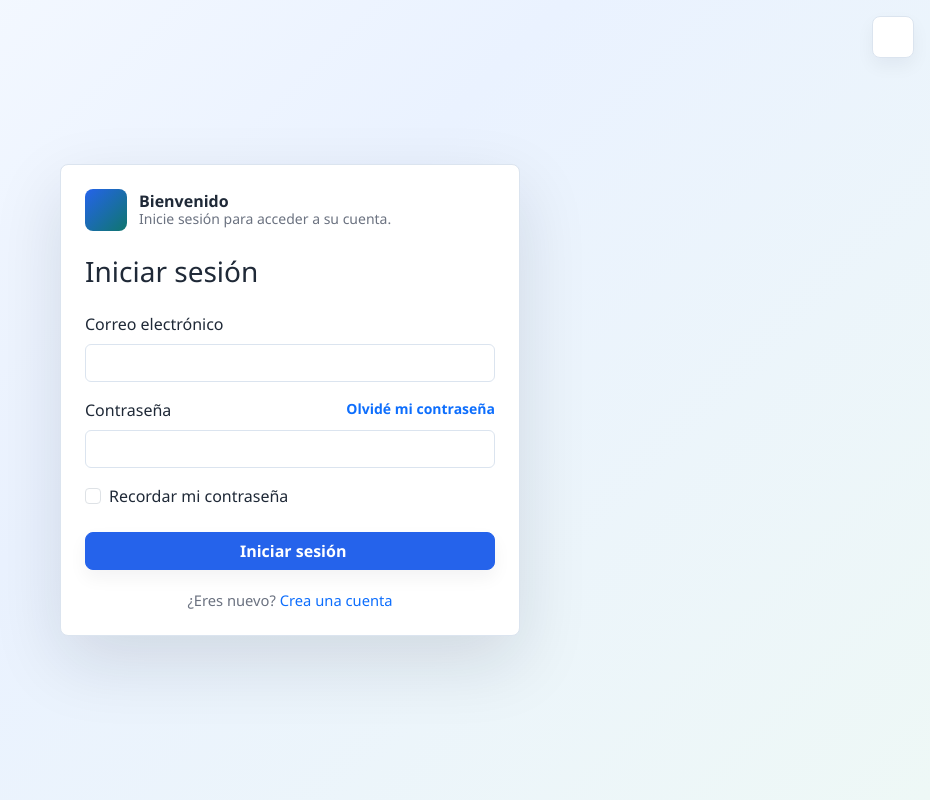
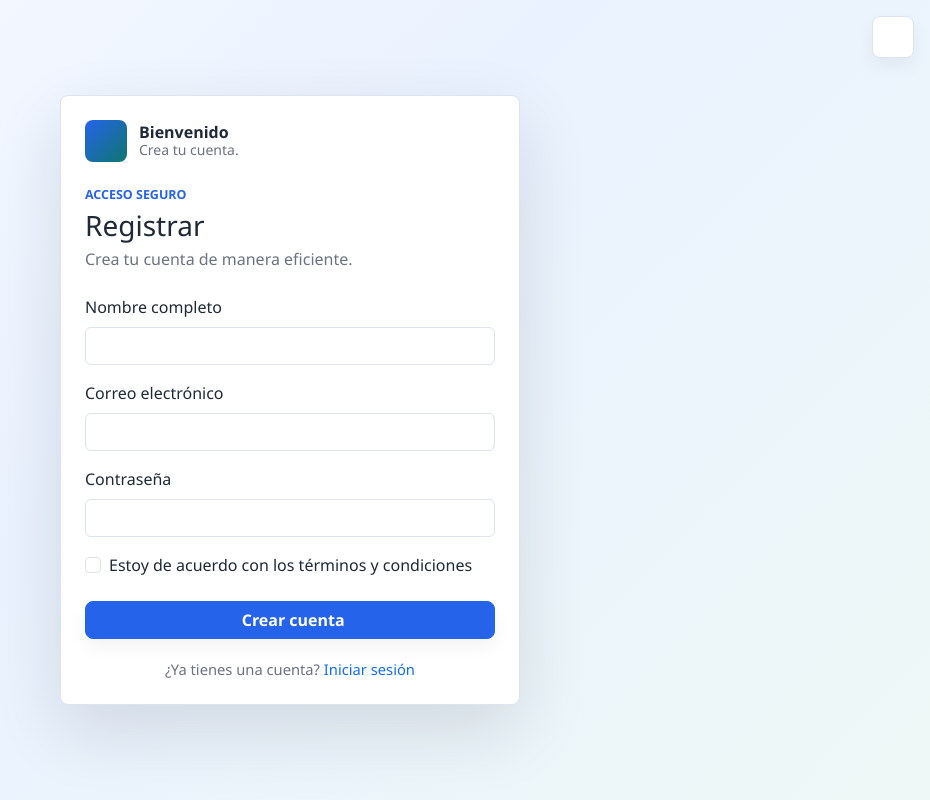
Before and after one commit to SalAmJuanjo/Proyecto_Grupo1, a PHP site: page /login.php in a window 1280 px wide. Shown: the whole page, without its empty margins (350-1280 px from the left). Run offline with PHP 8.4, Linux system fonts and the light colour scheme.

Commit message:
pagina de registro

```diff
--- a/View/login.php
+++ b/View/login.php
@@ -5,7 +5,7 @@
   <meta charset="UTF-8">
   <meta name="viewport" content="width=device-width, initial-scale=1.0">
   <meta name="description"
-    content="Autenticación de usuarios para el sistema del Grupo 1. Inicie sesión para acceder a su cuenta de manera eficiente.">
+   content="Registro de usuarios para el sistema del Grupo 1. Ingrese sus credenciales para crear su cuenta de manera eficiente.">
   <title>Iniciar sesión | Grupo 1</title>
 
   <link rel="stylesheet" href="css/bootstrap.min.css">
@@ -13,36 +13,34 @@
 </head>
 
 <body class="auth-body">
-  <button class="icon-button theme-toggle auth-theme-toggle" type="button" data-theme-toggle
-    aria-label="Switch color theme" title="Switch color theme">
+  <button class="icon-button theme-toggle auth-theme-toggle" type="button" data-theme-toggle aria-label="Switch color theme" title="Switch color theme">
     <i class="bi bi-moon-stars" data-theme-icon aria-hidden="true"></i>
   </button>
   <main class="auth-page">
     <section class="auth-card">
-      <a class="auth-brand" href="index.php"><span class="brand-icon"><i class="bi bi-grid-1x2-fill"
-            aria-hidden="true"></i></span><span><strong>Bienvenido</strong><small>Inicie sesión para acceder a su
-            cuenta.</small></span></a>
+      <a class="auth-brand" href="index.php"><span class="brand-icon"><i class="bi bi-grid-1x2-fill" aria-hidden="true"></i></span><span><strong>Bienvenido</strong><small>Crea tu cuenta.</small></span></a>
       <form class="needs-validation" novalidate>
         <div class="mb-4">
-          <h1 class="h3 mb-1">Iniciar sesión</h1>
+          <p class="eyebrow mb-1">Acceso seguro</p>
+          <h1 class="h3 mb-1">Registrar</h1>
+          <p class="text-muted mb-0">Crea tu cuenta de manera eficiente.</p>
         </div>
-        <div class="mb-3"><label class="form-label" for="loginEmail">Correo electrónico</label><input
-            class="form-control" id="loginEmail" type="email" required>
+        <div class="mb-3"><label class="form-label" for="registerName">Nombre completo</label><input class="form-control" id="registerName" type="text" required>
+          <div class="invalid-feedback">El nombre completo es requerido.</div>
+        </div>
+        <div class="mb-3"><label class="form-label" for="registerEmail">Correo electrónico</label><input class="form-control" id="registerEmail" type="email" required>
           <div class="invalid-feedback">Ingrese un correo electrónico válido.</div>
         </div>
-        <div class="mb-3">
-          <div class="d-flex justify-content-between"><label class="form-label" for="loginPassword">Contraseña</label><a
-              class="small fw-semibold" href="forgot-password.php">Olvidé mi contraseña</a></div><input
-            class="form-control" id="loginPassword" type="password" minlength="6" required>
+        <div class="mb-3"><label class="form-label" for="registerPassword">Contraseña</label><input class="form-control" id="registerPassword" type="password" minlength="6" required>
           <div class="invalid-feedback">La contraseña debe tener al menos 6 caracteres.</div>
         </div>
-        <div class="form-check mb-4"><input class="form-check-input" type="checkbox" id="rememberMe"><label
-            class="form-check-label" for="rememberMe">Recordar mi contraseña</label></div>
-        <button class="btn btn-primary w-100" type="submit"><i class="bi bi-box-arrow-in-right" aria-hidden="true"></i>
-          Iniciar sesión</button>
+        <div class="form-check mb-4"><input class="form-check-input" type="checkbox" id="terms" required><label class="form-check-label" for="terms">Estoy de acuerdo con los términos y condiciones</label>
+          <div class="invalid-feedback">Debes aceptar los términos antes de continuar.</div>
+        </div>
+        <button class="btn btn-primary w-100" type="submit"><i class="bi bi-person-plus" aria-hidden="true"></i> Crear cuenta</button>
       </form>
 
-      <div class="auth-footer">¿Eres nuevo? <a href="register.php">Crea una cuenta</a></div>
+      <div class="auth-footer">¿Ya tienes una cuenta? <a href="login.php">Iniciar sesión</a></div>
     </section>
   </main>
 
```
Also changed, not shown: View/register.php (+28 -19 lines).
